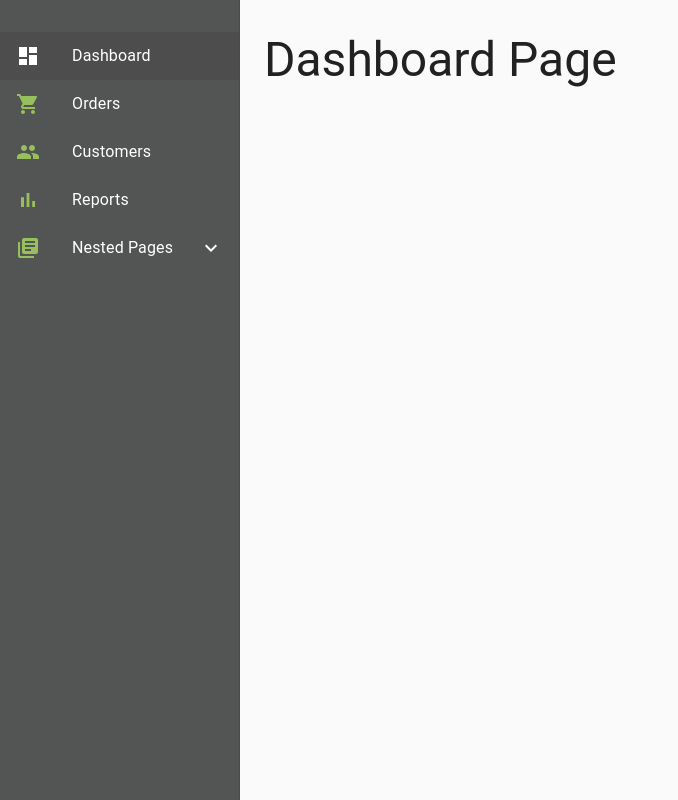
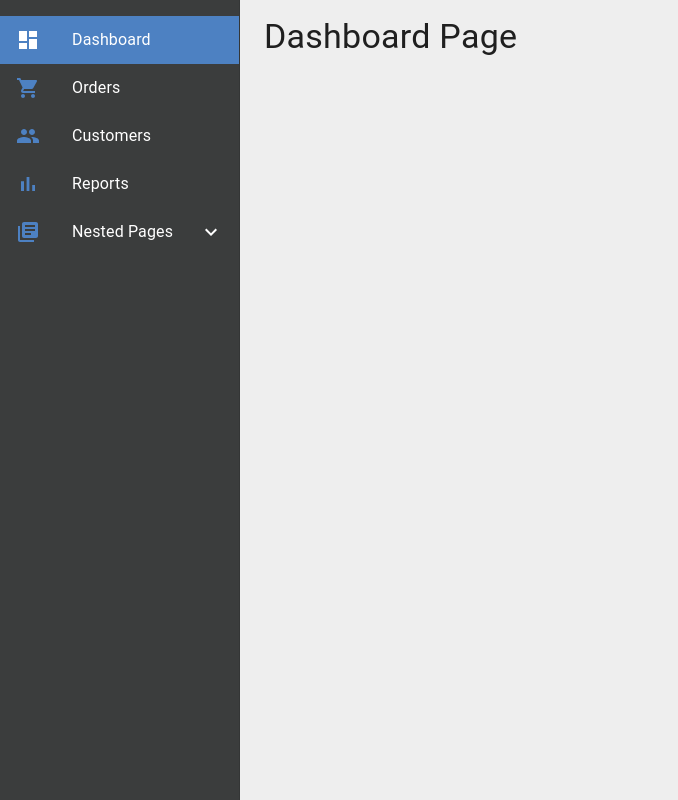
Before and after one commit to mrabaev48/my-dashboard, a React (Create React App) app: page / in a window 1280 px wide. Shown: the whole page, without its empty margins (0-678 px from the left). Built offline with nearby package versions, Linux system fonts and the light colour scheme.

Commit message:
refactor

```diff
--- a/src/App.tsx
+++ b/src/App.tsx
@@ -6,7 +6,7 @@ import CssBaseline from '@material-ui/core/CssBaseline'
 import Drawer from '@material-ui/core/Drawer'
 import Container from '@material-ui/core/Container'
 
-import AppMenu, {IAppMenuProps} from './components/shared/menu/AppMenu';
+import AppMenu from './components/shared/menu/AppMenu';
 import { Dashboard } from './pages/dashboard/Dashboard'
 import {Orders} from "./pages/orders/Orders";
 import {Customers} from "./pages/customers/Customers";
@@ -91,8 +91,7 @@ const App: React.FC = () => {
                         />
                     </Drawer>
                     <main className={classes.content}>
-                        <Container maxWidth="lg" className={classes.container}>
-
+                        <Container maxWidth="xl" className={classes.container}>
                             <Switch>
                                 <Route path="/" exact component={Dashboard} />
                                 <Route path="/orders" component={Orders} />
@@ -113,24 +112,28 @@ const drawerWidth = 240;
 const useStyles = makeStyles(theme => ({
     root: {
         display: 'flex',
+        marginLeft: 0
     },
     drawerPaper: {
         position: 'relative',
         whiteSpace: 'nowrap',
         width: drawerWidth,
-        paddingTop: theme.spacing(4),
-        paddingBottom: theme.spacing(4),
-        background: '#535454',
+        paddingTop: theme.spacing(2),
+        paddingBottom: theme.spacing(1),
+        background: '#3b3d3d',
         color: '#fff',
     },
     content: {
         flexGrow: 1,
         height: '100vh',
         overflow: 'auto',
+        backgroundColor: '#eee'
     },
     container: {
-        paddingTop: theme.spacing(4),
+        paddingTop: theme.spacing(2),
         paddingBottom: theme.spacing(4),
+        margin: 0,
+        width: '100%'
     },
 }))
 
--- a/src/components/shared/menu/AppMenuItem.tsx
+++ b/src/components/shared/menu/AppMenuItem.tsx
@@ -75,6 +75,7 @@ const useStyles = makeStyles(theme =>
     createStyles({
         menuItem: {
             '&.active': {
+                backgroundColor: '#4d81c2',
                 background: 'rgba(0, 0, 0, 0.08)',
                 '& .MuiListItemIcon-root': {
                     color: '#fff',
@@ -82,7 +83,7 @@ const useStyles = makeStyles(theme =>
             },
         },
         menuItemIcon: {
-            color: '#97c05c',
+            color: '#4d81c2',
         },
     }),
 )
--- a/src/pages/dashboard/Dashboard.tsx
+++ b/src/pages/dashboard/Dashboard.tsx
@@ -1,12 +1,8 @@
 import React from 'react';
 import Typography from "@material-ui/core/Typography";
-import {withSecurity} from "../../components/HoC/withSecurity";
-import {ITitleProps, Title} from "../../components/shared/Title";
 
 export const Dashboard: React.FC = () => {
-    const TitleWithSecurity = withSecurity<ITitleProps>(Title)
     return (
-        // <Typography variant="h3" component="h1">Dashboard Page</Typography>
-        <TitleWithSecurity text={'Dashboard Page'}/>
+        <Typography variant="h4" component="h1">Dashboard Page</Typography>
     );
 };
```
Also changed, not shown: src/main.scss (deleted, +0 -14 lines).
